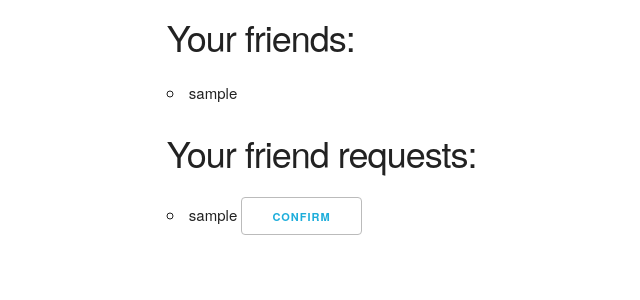
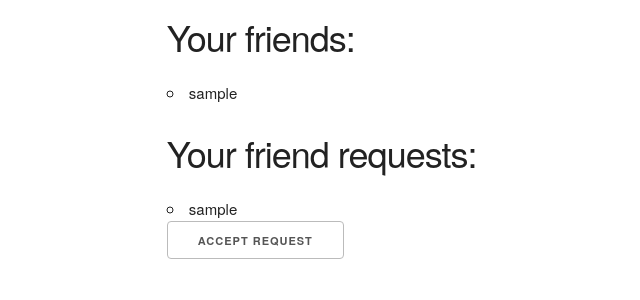
Before and after one commit to brianaeng/capstone-pitchy, a Django app: template pitchy/templates/hub.html in a window 1280 px wide. Shown: the part 246-546 px from the top of the page, without its empty margins (48-688 px from the left). Run offline with Django 3.2, Linux system fonts and the light colour scheme; the template is opened without the code that fills it: values that come from a table or form of the project are taken from there, others are empty; tables that the repository leaves empty hold one stand-in row (values such as "Sample post"); parts of the project's set-up code (start-up, migrations or seed data) failed here and were passed over; some libraries are stand-ins or nearby versions.

Commit message:
Button to confirm friend added

```diff
--- a/pitchy/templates/hub.html
+++ b/pitchy/templates/hub.html
@@ -21,9 +21,9 @@
     {% for row in friend_requests %}
       <li>
         {{ row.user.username }}
-        <button type="button">
-          <a href="{% url 'confirmation' pk=row.pk %}">Confirm</a>
-        </button>
+        <form action="{% url 'confirmation' pk=row.pk %}">
+          <input type="submit" value="Accept Request" />
+        </form>
       </li>
     {% endfor %}
   </ul>
--- a/pitchy/views.py
+++ b/pitchy/views.py
@@ -91,7 +91,7 @@ class ConversationView(LoginRequiredMixin, TemplateView):
         return render(request, self.template_name, {'conversations': conversations, 'messages': messages})
 
 def confirm_friend(request, pk):
-    friendship = get_object_or_404(Friendship, pk=pk)
+    friendship = Friendship.objects.get(pk=pk)
     friendship.confirmed = True
     friendship.save()
-    return redirect('homepage')
+    return redirect('hub')
```
